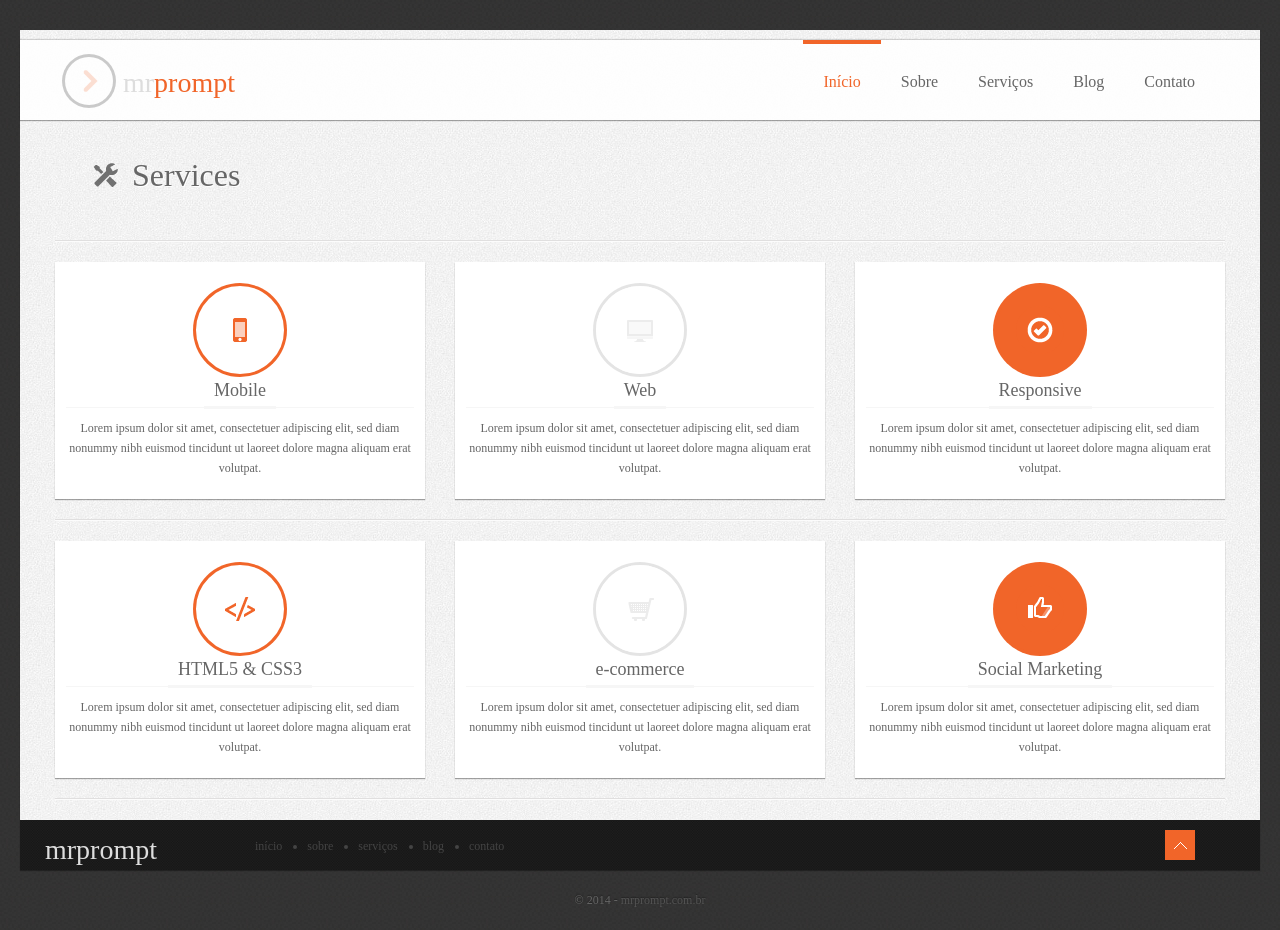
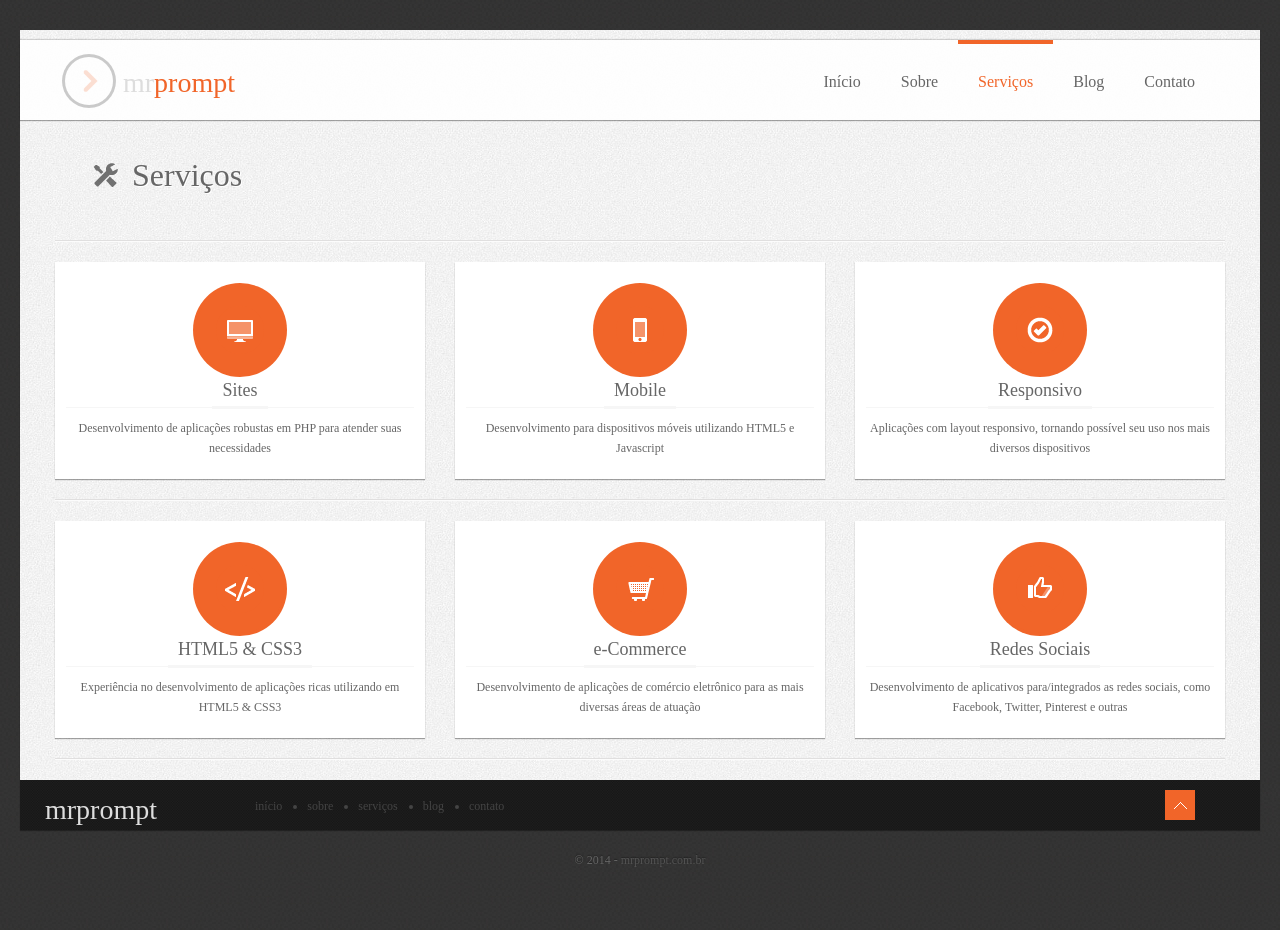
Before and after one commit to mrprompt/blog-old, a Jekyll site: the page built from servicos.html, in a window 1280 px wide. Built offline with Jekyll 4.4.1, drawn with Linux system fonts in a browser that asks for light colours; some web fonts are replaced; Markdown is read by kramdown in place of the engine named in the settings; after the commit the page ends 900 px from its top, so only the background shows below that.

Commit message:
página de serviços

```diff
--- /dev/null
+++ b/_layouts/servicos.html
@@ -0,0 +1,161 @@
+<!DOCTYPE html>
+<html lang="en">
+<head>
+	<!-- start: Meta -->
+	<meta charset="utf-8">
+	<title>{{ page.title }}</title>
+	<meta name="description" content="Magnus Bootstrap Theme" />
+	<meta name="keywords" content="Template, Theme, web, html5, css3, Bootstrap" />
+	<meta name="author" content="Łukasz Holeczek from creativeLabs" />
+	<!-- end: Meta -->
+
+	<!-- start: Mobile Specific -->
+	<meta name="viewport" content="width=device-width, initial-scale=1, maximum-scale=1">
+	<!-- end: Mobile Specific -->
+
+	<!-- start: CSS -->
+	<link href="/css/bootstrap.css" rel="stylesheet">
+	<link href="/css/bootstrap-responsive.css" rel="stylesheet">
+	<link href="/css/style.css" rel="stylesheet">
+	<link href="/css/parallax-slider.css" rel="stylesheet">
+	<link rel="stylesheet" type="text/css" href="http://fonts.googleapis.com/css?family=Droid+Sans:400,700">
+	<link rel="stylesheet" type="text/css" href="http://fonts.googleapis.com/css?family=Droid+Serif">
+	<link rel="stylesheet" type="text/css" href="http://fonts.googleapis.com/css?family=Boogaloo">
+	<link rel="stylesheet" type="text/css" href="http://fonts.googleapis.com/css?family=Economica:700,400italic">
+    <!-- end: CSS -->
+
+	<!-- Le HTML5 shim, for IE6-8 support of HTML5 elements -->
+	<!--[if lt IE 9]>
+        <link href="/css/ie.css" rel="stylesheet">
+        <script src="http://html5shim.googlecode.com/svn/trunk/html5.js"></script>
+    <![endif]-->
+
+    <!--[if IE 9]>
+        <link href="/css/ie9.css" rel="stylesheet">
+    <![endif]-->
+</head>
+<body>
+	<!--start: Header -->
+	<header>
+		<!--start: Container -->
+		<div class="container">
+			<!--start: Navigation -->
+			<div class="navbar navbar-inverse">
+				<div class="navbar-inner">
+					<a class="btn btn-navbar" data-toggle="collapse"
+						data-target=".nav-collapse"> <span class="icon-bar"></span> <span
+						class="icon-bar"></span> <span class="icon-bar"></span>
+					</a>
+					<a class="brand" href="/"><i class="ico-thin-right-arrow ico-color circle"></i> mr<span>prompt</span></a>
+					<div class="nav-collapse collapse">
+						<ul class="nav">
+							<li><a href="/">Início</a></li>
+							<li><a href="/sobre">Sobre</a></li>
+							<li class="active"><a href="/servicos">Serviços</a></li>
+							<li><a href="/blog">Blog</a></li>
+							<li><a href="/contato">Contato</a></li>
+						</ul>
+					</div>
+				</div>
+			</div>
+			<!--end: Navigation -->
+
+		</div>
+		<!--end: Container-->
+
+	</header>
+	<!--end: Header-->
+
+	{{ content }}
+
+	<!-- start: Footer Menu -->
+	<div id="footer-menu" class="hidden-tablet hidden-phone">
+		<!-- start: Container -->
+		<div class="container">
+			<!-- start: Row -->
+			<div class="row">
+				<!-- start: Footer Menu Logo -->
+				<div class="span2">
+					<div id="footer-menu-logo">
+						<a class="brand" href="/">mrprompt</a>
+					</div>
+				</div>
+				<!-- end: Footer Menu Logo -->
+
+				<!-- start: Footer Menu Links-->
+				<div class="span9">
+					<div id="footer-menu-links">
+						<ul id="footer-nav">
+							<li><a href="/">Início</a></li>
+							<li><a href="/sobre">Sobre</a></li>
+							<li><a href="/servicos">Serviços</a></li>
+							<li><a href="/blog">Blog</a></li>
+							<li><a href="/contato">Contato</a></li>
+						</ul>
+					</div>
+				</div>
+				<!-- end: Footer Menu Links-->
+
+				<!-- start: Footer Menu Back To Top -->
+				<div class="span1">
+					<div id="footer-menu-back-to-top">
+						<a href="#"></a>
+					</div>
+				</div>
+				<!-- end: Footer Menu Back To Top -->
+			</div>
+			<!-- end: Row -->
+		</div>
+		<!-- end: Container  -->
+	</div>
+	<!-- end: Footer Menu -->
+
+	<!-- start: Copyright -->
+	<div id="copyright">
+		<!-- start: Container -->
+		<div class="container">
+			<div class="sixteen columns">
+				<p>
+					&copy; 2014 - <a href="http://mrprompt.com.br">mrprompt.com.br</a>
+				</p>
+			</div>
+		</div>
+		<!-- end: Container  -->
+	</div>
+	<!-- end: Copyright -->
+
+	<!-- start: Java Script -->
+	<!-- Placed at the end of the document so the pages load faster -->
+	<script src="/js/jquery-1.8.2.js"></script>
+	<script src="/js/isotope.js"></script>
+	<script src="/js/jquery.imagesloaded.js"></script>
+	<script src="/js/bootstrap.js"></script>
+	<script src="/js/flexslider.js"></script>
+	<script src="/js/carousel.js"></script>
+	<script src="/js/jquery.cslider.js"></script>
+	<script src="/js/slider.js"></script>
+	<script src="/js/fancybox.js"></script>
+	<script src="/js/twitter.js"></script>
+	<script defer="defer" src="/js/custom.js"></script>
+	<!-- start analytics -->
+	<script>
+		(function(i, s, o, g, r, a, m) {
+			i['GoogleAnalyticsObject'] = r;
+			i[r] = i[r] || function() {
+				(i[r].q = i[r].q || []).push(arguments)
+			}, i[r].l = 1 * new Date();
+			a = s.createElement(o), m = s.getElementsByTagName(o)[0];
+			a.async = 1;
+			a.src = g;
+			m.parentNode.insertBefore(a, m)
+		})(window, document, 'script',
+				'//www.google-analytics.com/analytics.js', 'ga');
+
+		ga('create', 'UA-1337986-1', 'mrprompt.com.br');
+		ga('send', 'pageview');
+	</script>
+	<!-- end analytics -->
+	<!-- end: Java Script -->
+</body>
+</html>
+<!-- Localized -->
--- a/servicos.html
+++ b/servicos.html
@@ -1,33 +1,23 @@
 ---
-layout: default
+layout: servicos
 title: Serviços
 ---
 <!-- start: Page Title -->
 <div id="page-title">
-
 	<div id="page-title-inner">
-
 		<!-- start: Container -->
 		<div class="container">
-
-			<h2>
-				<i class="ico-settings"></i>Services
-			</h2>
-
+			<h2><i class="ico-settings"></i>Serviços</h2>
 		</div>
 		<!-- end: Container  -->
-
 	</div>
-
 </div>
 <!-- end: Page Title -->
 
 <!--start: Wrapper-->
 <div id="wrapper">
-
 	<!--start: Container -->
 	<div class="container">
-
 		<div class="clearfix"></div>
 		<hr>
 
@@ -36,26 +26,22 @@ title: Serviços
 
 			<div class="span4">
 				<div class="icons-box box">
-					<i class="ico-iphone ico-color circle-color big"></i>
+					<i class="ico-imac ico-white circle-color-full big-color"></i>
 					<div class="title">
-						<h3>Mobile</h3>
+						<h3>Sites</h3>
 					</div>
-					<p>Lorem ipsum dolor sit amet, consectetuer adipiscing elit,
-						sed diam nonummy nibh euismod tincidunt ut laoreet dolore magna
-						aliquam erat volutpat.</p>
+					<p>Desenvolvimento de aplicações robustas em PHP para atender suas necessidades</p>
 					<div class="clear"></div>
 				</div>
 			</div>
 
 			<div class="span4">
 				<div class="icons-box box">
-					<i class="ico-imac circle big"></i>
+					<i class="ico-iphone ico-white circle-color-full big-color"></i>
 					<div class="title">
-						<h3>Web</h3>
+						<h3>Mobile</h3>
 					</div>
-					<p>Lorem ipsum dolor sit amet, consectetuer adipiscing elit,
-						sed diam nonummy nibh euismod tincidunt ut laoreet dolore magna
-						aliquam erat volutpat.</p>
+					<p>Desenvolvimento para dispositivos móveis utilizando HTML5 e Javascript</p>
 					<div class="clear"></div>
 				</div>
 			</div>
@@ -64,15 +50,12 @@ title: Serviços
 				<div class="icons-box box">
 					<i class="ico-ok ico-white circle-color-full big-color"></i>
 					<div class="title">
-						<h3>Responsive</h3>
+						<h3>Responsivo</h3>
 					</div>
-					<p>Lorem ipsum dolor sit amet, consectetuer adipiscing elit,
-						sed diam nonummy nibh euismod tincidunt ut laoreet dolore magna
-						aliquam erat volutpat.</p>
+					<p>Aplicações com layout responsivo, tornando possível seu uso nos mais diversos dispositivos</p>
 					<div class="clear"></div>
 				</div>
 			</div>
-
 		</div>
 		<!-- end: Row -->
 
@@ -84,26 +67,23 @@ title: Serviços
 
 			<div class="span4">
 				<div class="icons-box box">
-					<i class="ico-embed-close ico-color circle-color big"></i>
+					<i class="ico-embed-close ico-white circle-color-full big-color"></i>
 					<div class="title">
 						<h3>HTML5 & CSS3</h3>
 					</div>
-					<p>Lorem ipsum dolor sit amet, consectetuer adipiscing elit,
-						sed diam nonummy nibh euismod tincidunt ut laoreet dolore magna
-						aliquam erat volutpat.</p>
+					<p>Experiência no desenvolvimento de aplicações ricas utilizando em HTML5 & CSS3</p>
 					<div class="clear"></div>
 				</div>
 			</div>
 
 			<div class="span4">
 				<div class="icons-box box">
-					<i class="ico-shopping-cart circle big"></i>
+					<i class="ico-shopping-cart ico-white circle-color-full big-color"></i>
 					<div class="title">
-						<h3>e-commerce</h3>
+						<h3>e-Commerce</h3>
 					</div>
-					<p>Lorem ipsum dolor sit amet, consectetuer adipiscing elit,
-						sed diam nonummy nibh euismod tincidunt ut laoreet dolore magna
-						aliquam erat volutpat.</p>
+					<p>Desenvolvimento de aplicações de comércio eletrônico para as mais diversas áreas
+					de atuação</p>
 					<div class="clear"></div>
 				</div>
 			</div>
@@ -112,11 +92,10 @@ title: Serviços
 				<div class="icons-box box">
 					<i class="ico-thumbs-up ico-white circle-color-full big-color"></i>
 					<div class="title">
-						<h3>Social Marketing</h3>
+						<h3>Redes Sociais</h3>
 					</div>
-					<p>Lorem ipsum dolor sit amet, consectetuer adipiscing elit,
-						sed diam nonummy nibh euismod tincidunt ut laoreet dolore magna
-						aliquam erat volutpat.</p>
+					<p>Desenvolvimento de aplicativos para/integrados as redes sociais, como Facebook, Twitter,
+					Pinterest e outras</p>
 					<div class="clear"></div>
 				</div>
 			</div>
```
